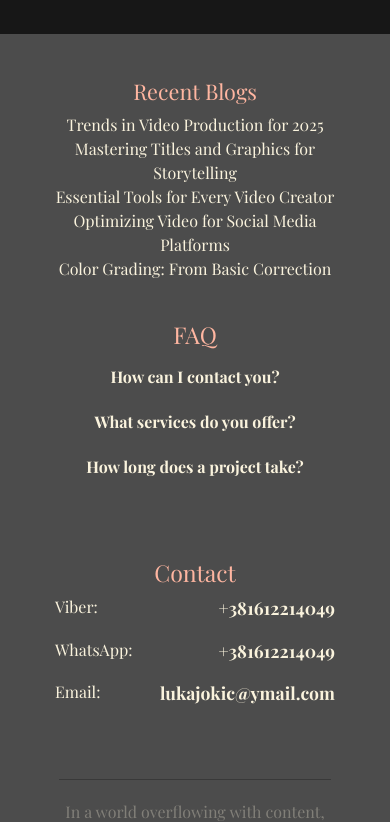
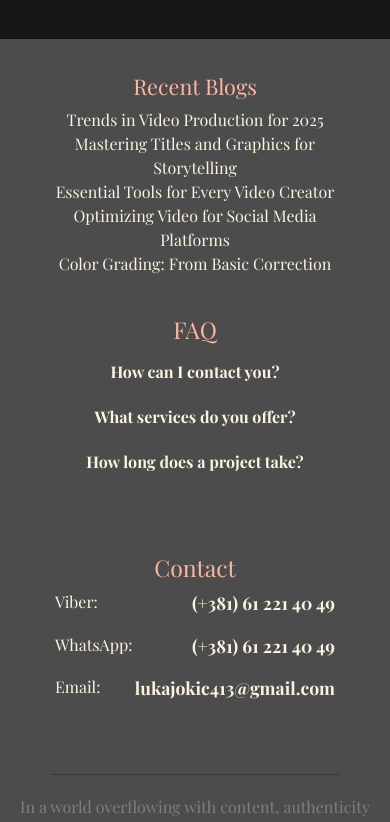
Before and after one commit to LonelyCowboy94/luka-jokic, a React (Vite) app: page / in a window 390 px wide. Shown: the part 3981-4803 px from the top of the page. Built offline with nearby package versions, Linux system fonts and the light colour scheme.

Commit message:
fix: responsive, offsets, margins, paddings

```diff
--- a/src/components/BottomSection.jsx
+++ b/src/components/BottomSection.jsx
@@ -34,19 +34,19 @@ const BottomSection = () => {
         <p>
           Viber:{" "}
           <span>
-            <a href="tel:+381612214049">+381612214049</a>
+            <a href="viber://chat?number=%2B381612214049">(+381) 61 221 40 49</a>
           </span>
         </p>
         <p>
           WhatsApp:{" "}
           <span>
-            <a href="tel:+381612214049">+381612214049</a>
+            <a href="https://wa.me/381612214049" target="_blank">(+381) 61 221 40 49</a>
           </span>
         </p>
         <p>
           Email:{" "}
           <span>
-            <a href="mailto:lukajokic@ymail.com">lukajokic@ymail.com</a>
+            <a href="mailto:lukajokic413@gmail.com">lukajokic413@gmail.com</a>
           </span>
         </p>
       </div>
--- a/src/components/Header.jsx
+++ b/src/components/Header.jsx
@@ -20,9 +20,8 @@ const Header = () => {
   };
 
   const sectionOffsets = {
-    showreel: -80,
-    about: -150,
-    contact: -70,
+    showreel: -60,
+    about: -80,
   };
 
   const smoothScrollTo = (targetY, duration = 1800) => {
--- a/src/pages/Contact.jsx
+++ b/src/pages/Contact.jsx
@@ -70,7 +70,7 @@ const Contact = () => {
           </label>
           <textarea
             rows="2"
-            cols="40"
+            cols="30"
             name="message"
             id="message"
             placeholder="Your message here..."
--- a/src/pages/Contact.module.scss
+++ b/src/pages/Contact.module.scss
@@ -8,6 +8,7 @@
   align-items: center;
   justify-content: center;
   padding: $page-padding;
+
   h1 {
     margin-top: 20px;
     color: $subtitle-color;
@@ -77,10 +78,10 @@
     flex-direction: column;
     gap: 30px;
     flex-wrap: wrap;
-    margin: 0 auto;
+    margin: 0 auto !important;
     padding: 20px;
     align-items: flex-start;
-    justify-content: center;
+
     input,
     textarea {
       padding: 2px 5px;
@@ -125,3 +126,9 @@
     flex-direction: column;
   }
 }
+
+@media only screen and (max-width: 768px) {
+  .lastSentence {
+    width: 95% !important;
+  }
+}
--- a/src/pages/Home.jsx
+++ b/src/pages/Home.jsx
@@ -20,7 +20,7 @@ const Home = ({ animate, setAnimate }) => {
   return (
     <main className={`${styles.main} ${animate ? styles.animate : ""}`}>
       <section className={styles.heroSection}>
-        <Link to="vsl" duration={1200} smooth="easeInOutQuart" offset={-180}>
+        <Link to="vsl" duration={1200} smooth="easeInOutQuart" offset={-100}>
           <p>Video & Motion Designer</p>
           <h1>
             JOKIĆ <br /> LUKA
--- a/src/pages/Home.module.scss
+++ b/src/pages/Home.module.scss
@@ -22,7 +22,7 @@
 }
 
 .main {
-  padding: $page-padding;
+ padding-top: 110px;
   user-select: none;
 }
 
@@ -91,7 +91,8 @@
 
 .bottomSection {
   background: #444444f3;
-  padding: 25px;
+  padding: 15px;
+  padding-bottom: 130px;
 }
 
 
```
